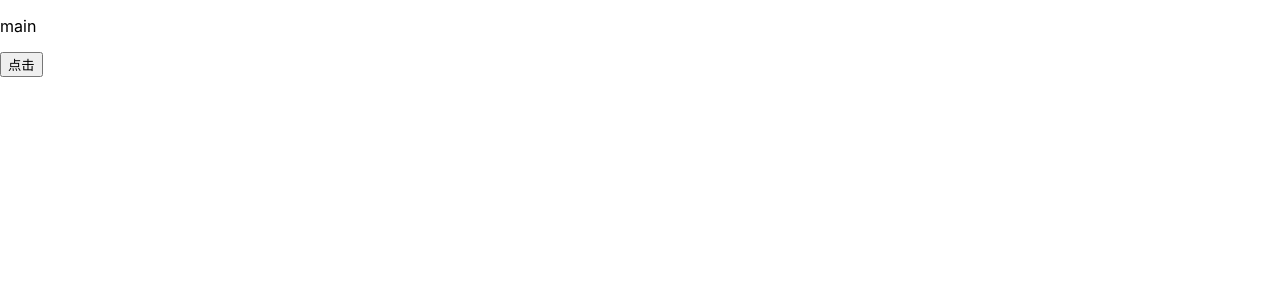
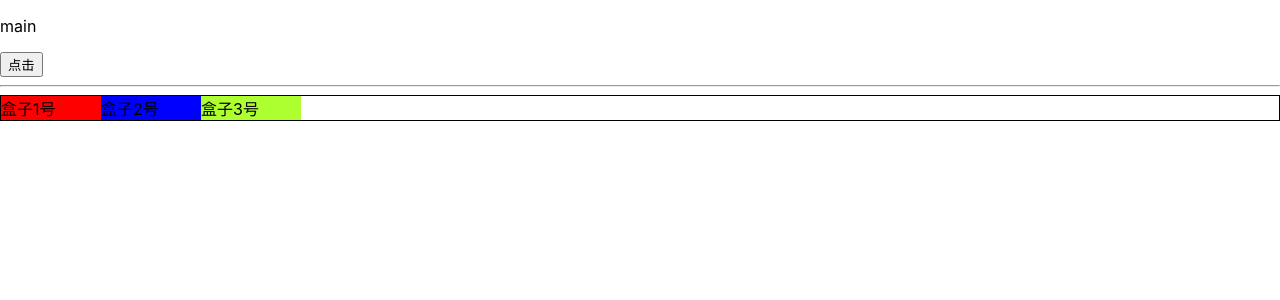
Before and after one commit to andycao/algorithmLearn, a React (Create React App) app: page / in a window 1280 px wide. Shown: the top 300 px of the page. Built offline with nearby package versions, Linux system fonts and the light colour scheme.

Commit message:
z 变换

```diff
--- a/src/App.js
+++ b/src/App.js
@@ -3,13 +3,20 @@ import React from 'react';
 // import './adventofcode/spaceImageFormat'
 
 // import func from './test/strParse';
-import func from './leetcode_js/longestPalindrome';
+import func from './leetcode_js/zTransform';
+import './style/style.css';
 
 class App extends React.Component {
     render(){
         return (<div>
             <p>main</p>
             <button onClick={func}>点击</button>
+            <hr/>
+            <div className="outer">
+                <span className="space a">盒子1号</span>
+                <span className="space b">盒子2号</span>
+                <span className="space c">盒子3号</span>
+            </div>
         </div>)
     }
 }
--- a/src/leetcode_js/longestPalindrome.js
+++ b/src/leetcode_js/longestPalindrome.js
@@ -26,6 +26,17 @@ function testPalindrome(str) {
     return reverse == str;
 }
 
+function testPal(str, i, j) {
+    while(i < j) {
+        if(str.charAt(i) !== str.charAt(j)){
+            return false
+        }
+        i++;
+        j--;
+    }
+    return true;
+}
+
 function findLongestAround(str, left, right) {
 
     while (left >= 0 && right < str.length && str.charAt(left) === str.charAt(right)) {
@@ -35,6 +46,25 @@ function findLongestAround(str, left, right) {
     return right - left - 1
 }
 
+const longestPalindromeViolence = function (str) {
+    const len = str.length;
+    if(len < 2) {
+        return str;
+    }
+
+    let res = str.substr(0, 1);
+    for (let i = 0; i < len; i++) {
+        for(let j = i; j < len; j++) {
+            if(j - i + 1 > res.length && testPal(str, i, j)) {
+                res = str.substr(i, j - i + 1);
+            }
+        }
+    }
+
+    return res;
+}
+
+
 export default () => {
     console.log(
         longestPalindrome('dabbac')
--- /dev/null
+++ b/src/leetcode_js/zTransform.js
@@ -0,0 +1,56 @@
+/**
+ * 将一个给定字符串根据给定的行数，以从上往下、从左到右进行 Z 字形排列。
+ * @param {string} str
+ * @param {number} numRows
+ * @return {string}
+ */
+var convert = function (str, numRows) {
+
+    //1
+    if(numRows === 1) {
+        return str;
+    }
+
+    let myMap = new Map();
+    for (let i = 0; i < numRows; i++) {
+        myMap.set(i, []);
+    }
+
+    let flag = 0; //down
+    let index = 0;
+    debugger
+    for (let e of str) {
+
+        myMap.get(index).push(e);
+
+        if (flag === 0) {
+            index++;
+        } else {
+            index--;
+        }
+
+        //flag
+        if (index === 0) {
+            flag = 0;
+        } else if (index === numRows - 1) {
+            flag = 1;
+        }
+    }
+
+    console.log(myMap);
+
+
+    let res = '';
+    for (let row of myMap.values()) {
+        res += row.join('');
+    }
+
+    return res;
+
+};
+
+export default () => {
+    console.log(
+        convert('ab', 1)
+    );
+}
--- /dev/null
+++ b/src/style/style.css
@@ -0,0 +1,18 @@
+.space {
+    display: inline-block;
+    width: 100px;
+}
+
+.a {
+    background-color: red;
+}
+.b {
+    background-color: blue;
+}
+.c {
+    background-color: greenyellow;
+}
+
+.outer {
+    border: 1px solid black;
+}
```
